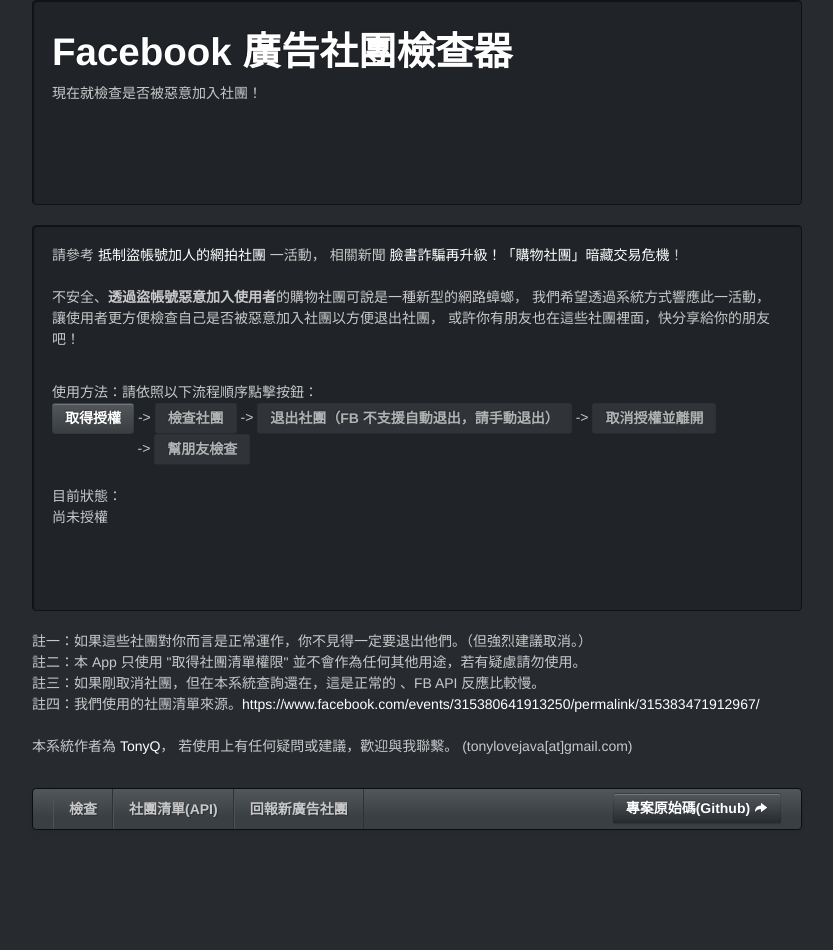
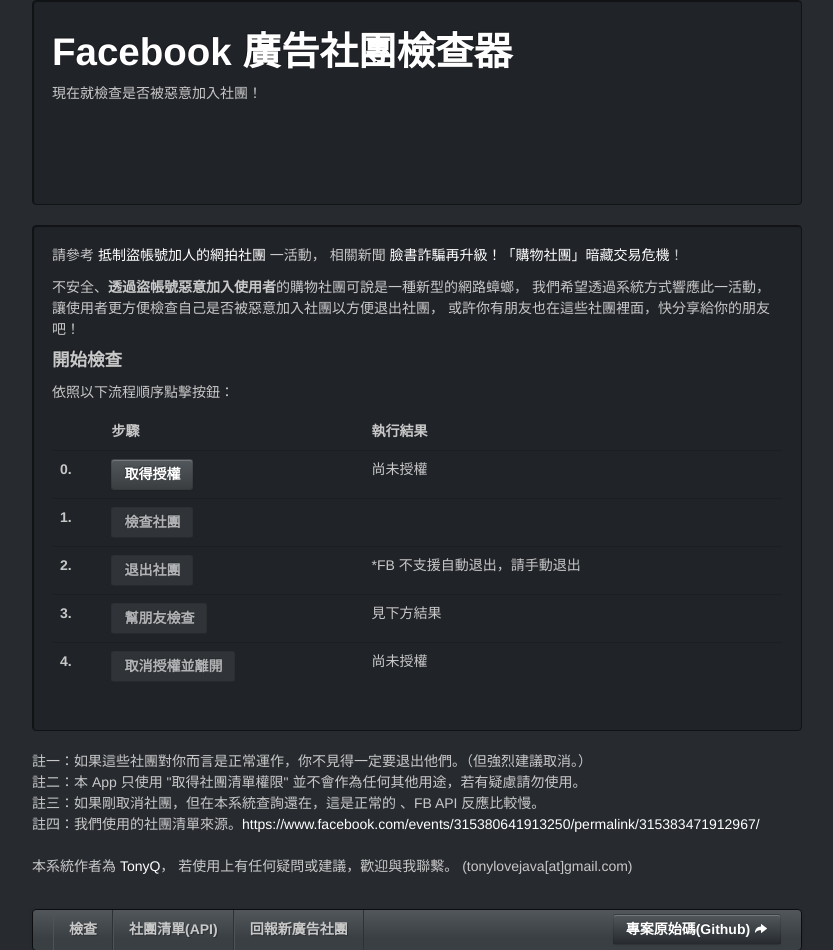
Before and after one commit to tony1223/spam-group, a CodeIgniter app: template application/views/welcome_message.php in a window 1280 px wide. Shown: the top 950 px of the page, without its empty margins (223-1056 px from the left). Before the commit the page ends 830 px from the top, so only its background shows below. Run offline with CodeIgniter, Linux system fonts and the light colour scheme; the template is opened without the code that fills it, so the values that code supplies are empty; some libraries are stand-ins or nearby versions.

Commit message:
organize steps in table

```diff
--- a/application/views/welcome_message.php
+++ b/application/views/welcome_message.php
@@ -16,33 +16,64 @@
 			<div class="well">
 				<p>
 					請參考 <a target="_blank" href="https://www.facebook.com/events/315380641913250/?ref=22">抵制盜帳號加人的網拍社團</a> 一活動，
-					相關新聞 <a target="_blank" href="http://www.ettoday.net/news/20121218/141011.htm">臉書詐騙再升級！「購物社團」暗藏交易危機</a>！<br />
-
-					<br />
+					相關新聞 <a target="_blank" href="http://www.ettoday.net/news/20121218/141011.htm">臉書詐騙再升級！「購物社團」暗藏交易危機</a>！
+				</p>
+				<p>
 					不安全、<b>透過盜帳號惡意加入使用者</b>的購物社團可說是一種新型的網路蟑螂，
 					我們希望透過系統方式響應此一活動，讓使用者更方便檢查自己是否被惡意加入社團以方便退出社團，
 					或許你有朋友也在這些社團裡面，快分享給你的朋友吧！
-					<br /><br />
 				</p>
 				<div>
-					使用方法：請依照以下流程順序點擊按鈕：<Br />
-					<button class="btn js-start" >取得授權</button>  -&gt;
-					<button class="btn js-check-group" disabled data-gids="<?=htmlspecialchars(json_encode($fbgids))?>" >檢查社團</button> -&gt;
-					<button class="btn js-cancel-group" disabled> 退出社團（FB 不支援自動退出，請手動退出）</button> -&gt;
-					<button class="btn js-end" disabled >取消授權並離開</button>
-					<br />
-					&nbsp;&nbsp;&nbsp;&nbsp;&nbsp;&nbsp;&nbsp;&nbsp;&nbsp;&nbsp;&nbsp;&nbsp;&nbsp;&nbsp;&nbsp;&nbsp;&nbsp;&nbsp;&nbsp;&nbsp;&nbsp;
-					-&gt; <button class="btn js-checkfriend-group"  data-gids="<?=htmlspecialchars(json_encode($fbgids))?>"  disabled> 幫朋友檢查</button>
+					<h4>開始檢查</h4>
+					<p>依照以下流程順序點擊按鈕：</p>
+
+					<table class="table">
+						<thead>
+							<tr>
+								<th></th>
+								<th>步驟</th>
+								<th>執行結果</th>
+							</tr>
+						</thead>
+						<tbody>
+						<tr>
+							<th>0.</th>
+							<td><button class="btn js-start" >取得授權</button></td>
+							<td>
+								<div class="auth">尚未授權</div>
+							</td>
+						</tr>
+						<tr>
+							<th>1.</th>
+							<td><button class="btn js-check-group" disabled data-gids="<?=htmlspecialchars(json_encode($fbgids))?>" >檢查社團</button></td>
+							<td>
+								<div class="check-group"></div>
+							</td>
+						</tr>
+						<tr>
+							<th>2.</th>
+							<td><button class="btn js-cancel-group" disabled> 退出社團</button></td>
+							<td>*FB 不支援自動退出，請手動退出</td>
+						</tr>
+						<tr>
+							<th>3.</th>
+							<td><button class="btn js-checkfriend-group"  data-gids="<?=htmlspecialchars(json_encode($fbgids))?>"  disabled> 幫朋友檢查</button></td>
+							<td>
+								見下方結果
+							</td>
+						</tr>
+						<tr>
+							<th>4.</th>
+							<td><button class="btn js-end" disabled >取消授權並離開</button></td>
+							<td>
+								<div class="auth">尚未授權</div>
+
+							</td>
+						</tr>
+						</tbody>
+					</table>
 				</div>
-				<br />
-				<div>
-					目前狀態：<br />
-					<div class="auth">尚未授權</div>
-					<div class="check-group"></div>
-				</div>
-				<br />
-				<br />
-				<br />
+
 			</div>
 			<div class="friends well" id="friends" style="display:none;">
 				<div class="alert alert-info">
```
